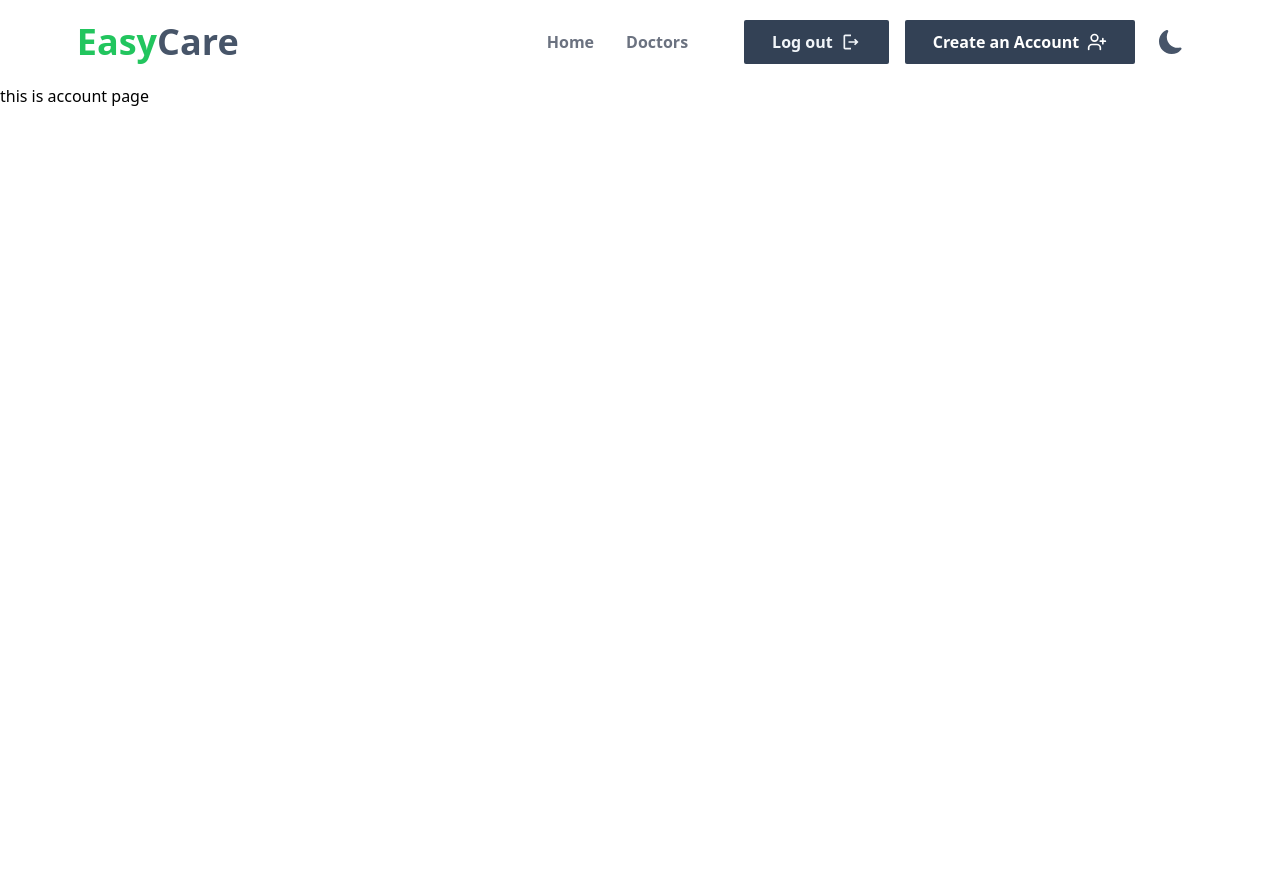
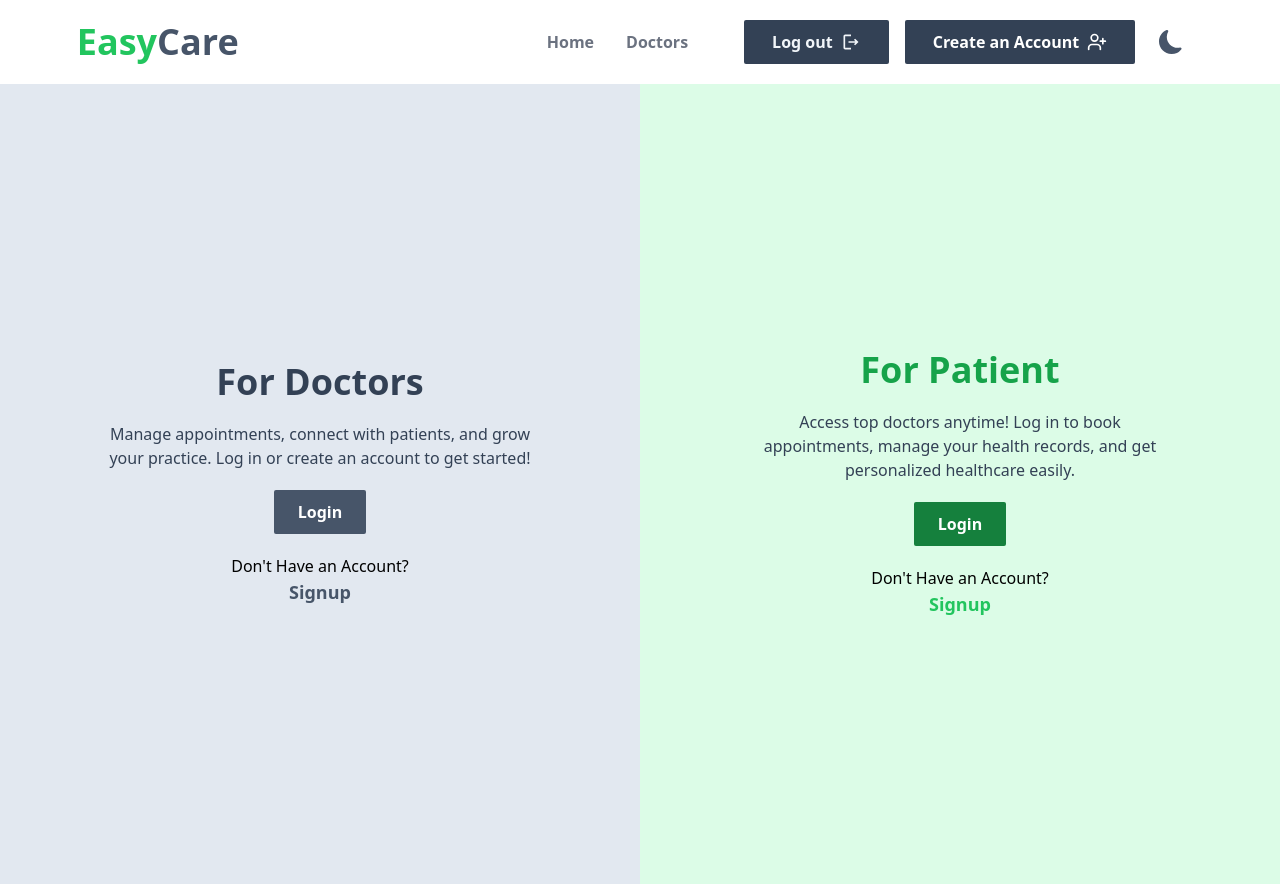
Before and after one commit to rabiulahsan/doctor-booking-client, a React (Vite) app: page /create-account in a window 1280 px wide. Before the commit the page ends 800 px from the top, so only its background shows below. Built offline with nearby package versions, Linux system fonts and the light colour scheme.

Commit message:
created create-account page

```diff
--- a/src/Layout/MainLayout.jsx
+++ b/src/Layout/MainLayout.jsx
@@ -1,10 +1,8 @@
 import { Outlet } from "react-router-dom";
-import Navbar from "../Pages/HomePage/Navbar/Navbar";
 
 const MainLayout = () => {
   return (
     <>
-      <Navbar></Navbar>
       <Outlet></Outlet>
     </>
   );
--- a/src/Pages/CreateAccount/CreateAccount.jsx
+++ /dev/null
@@ -1,5 +0,0 @@
-const CreateAccount = () => {
-  return <div>this is account page</div>;
-};
-
-export default CreateAccount;
--- a/src/Pages/HomePage/Home/Home.jsx
+++ b/src/Pages/HomePage/Home/Home.jsx
@@ -5,10 +5,12 @@ import Categories from "../Categories/Categories";
 import Faq from "../Faqs/Faqs";
 import About from "../About/About";
 import Partner from "../Partner/Partner";
+import Navbar from "../Navbar/Navbar";
 
 const Home = () => {
   return (
     <div>
+      {/* <Navbar></Navbar> */}
       <Banner></Banner>
       <Partner></Partner>
       <Steps></Steps>
--- a/src/Pages/HomePage/Navbar/Navbar.jsx
+++ b/src/Pages/HomePage/Navbar/Navbar.jsx
@@ -93,10 +93,12 @@ const Navbar = () => {
             <MdOutlineLogout className="text-xl font-semibold" />
           </button>
 
-          <button className="flex gap-x-2 items-center font-bold text-white bg-slate-700 px-7 py-[10px] rounded-sm hover:bg-slate-800">
-            Create an Account
-            <LuUserPlus className="text-xl font-semibold" />
-          </button>
+          <Link to="/create-account">
+            <button className="flex gap-x-2 items-center font-bold text-white bg-slate-700 px-7 py-[10px] rounded-sm hover:bg-slate-800">
+              Create an Account
+              <LuUserPlus className="text-xl font-semibold" />
+            </button>
+          </Link>
 
           <div className="theme-btn text-slate-600 flex items-center ml-2">
             {theme === "dark" && (
--- /dev/null
+++ b/src/Pages/LoginFunction/CreateAccount/CreateAccount.jsx
@@ -0,0 +1,56 @@
+import { Link } from "react-router-dom";
+import Navbar from "../../HomePage/Navbar/Navbar";
+
+const CreateAccount = () => {
+  return (
+    <>
+      <Navbar></Navbar>
+      <div className="flex items-center">
+        <div className="doctor-login  w-1/2 min-h-screen bg-slate-200 flex items-center justify-center">
+          <div className="text-center w-2/3 mx-auto">
+            <p className="text-4xl font-bold text-slate-700 ">For Doctors</p>
+            <p className="text-slate-700 my-5">
+              Manage appointments, connect with patients, and grow your
+              practice. Log in or create an account to get started!
+            </p>
+            <Link to="/doctor/login">
+              <button className="text-white font-semibold bg-slate-600 px-6 py-[10px] rounded-sm hover:bg-slate-700 mb-5">
+                Login
+              </button>
+            </Link>
+
+            <p>Don&apos;t Have an Account?</p>
+            <Link to="/doctor/signup">
+              <p className="font-bold text-lg hover:underline text-slate-600">
+                Signup
+              </p>
+            </Link>
+          </div>
+        </div>
+        <div className="patient-login  w-1/2 min-h-screen bg-green-100 flex items-center justify-center">
+          <div className=" text-center w-2/3 mx-auto">
+            <p className="text-4xl font-bold text-green-600 ">For Patient</p>
+            <p className="text-slate-700 my-5">
+              Access top doctors anytime! Log in to book appointments, manage
+              your health records, and get personalized healthcare easily.
+            </p>
+            <Link to="/patient/login">
+              <button className="text-white font-semibold bg-green-700 px-6 py-[10px] rounded-sm hover:bg-green-700 mb-5">
+                Login
+              </button>
+            </Link>
+
+            <p>Don&apos;t Have an Account?</p>
+            <Link to="/patient/signup">
+              <p className="font-bold text-lg hover:underline text-green-500">
+                Signup
+              </p>
+            </Link>
+          </div>
+        </div>
+      </div>
+    </>
+  );
+};
+
+export default CreateAccount;
```
Also changed, not shown: src/Routes/Routes.jsx (+5 -5 lines), src/Pages/LoginFunction/DoctorLogin/DoctorLogin.jsx (renamed from src/Pages/DoctorLogin/DoctorLogin.jsx), src/Pages/LoginFunction/DoctorLogin/DoctorSignup.jsx (renamed from src/Pages/DoctorLogin/DoctorSignup.jsx), src/Pages/LoginFunction/PatientLogin/PatientLogin.jsx (renamed from src/Pages/PatientLogin/PatientLogin.jsx), src/Pages/LoginFunction/PatientLogin/PatientSignup.jsx (renamed from src/Pages/PatientLogin/PatientSignup.jsx).
